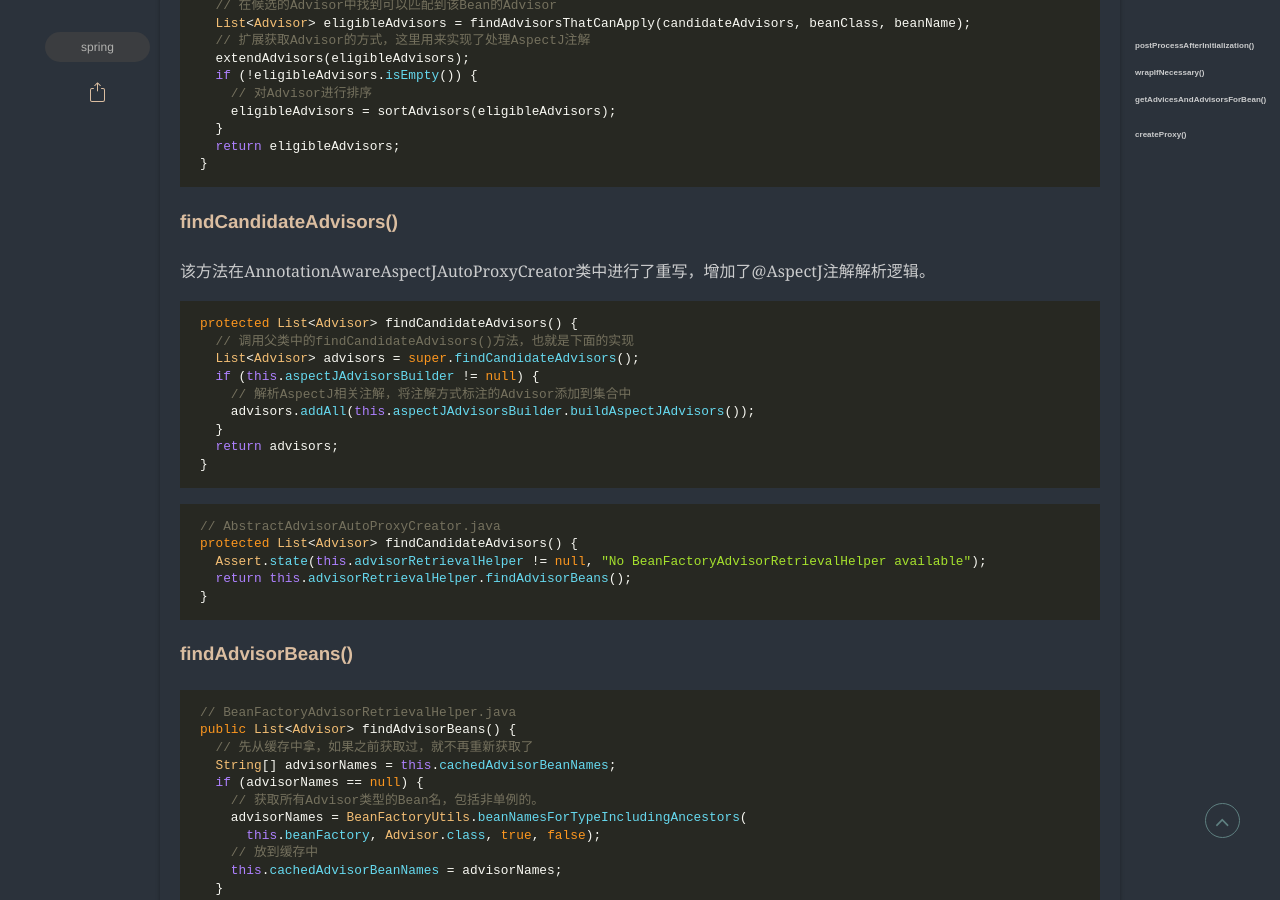
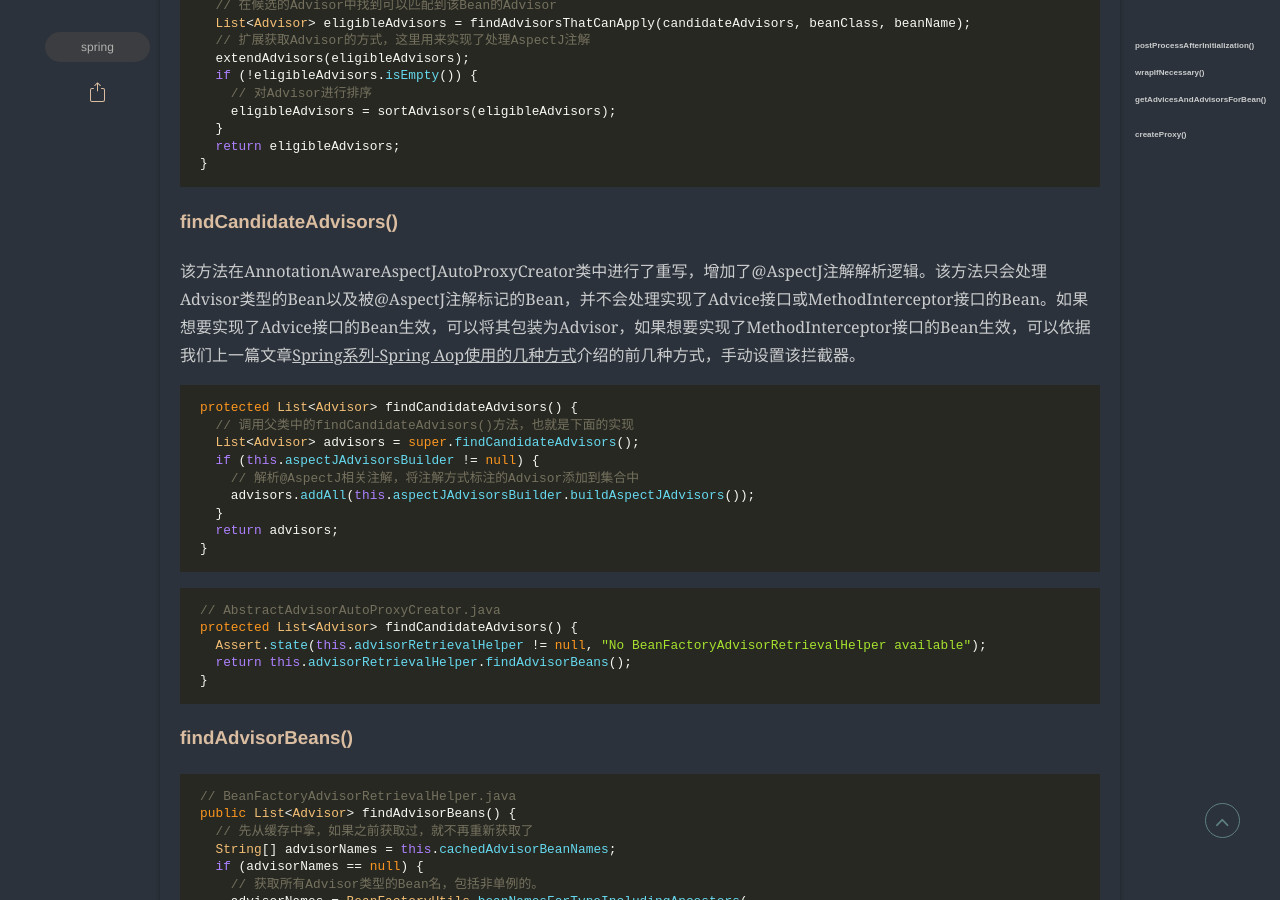
Before and after one commit to javaer996/javaer996.github.io, a Jekyll site: the page built from _posts/2022-03-16-Spring系列-Spring Aop实现原理分析.markdown, in a window 1280 px wide and 900 px high, scrolled down 2632 px. Built offline with Jekyll 4.4.1, drawn with Linux system fonts in a browser that asks for light colours; some web fonts are replaced; comment, search, counter and statistics services are not loaded.

Commit message:
修改Spring AOP

````diff
--- a/_posts/2022-03-16-Spring系列-Spring Aop实现原理分析.markdown
+++ b/_posts/2022-03-16-Spring系列-Spring Aop实现原理分析.markdown
@@ -117,14 +117,14 @@ protected List<Advisor> findEligibleAdvisors(Class<?> beanClass, String beanName
 
 ### findCandidateAdvisors()
 
-该方法在AnnotationAwareAspectJAutoProxyCreator类中进行了重写，增加了@AspectJ注解解析逻辑。
+该方法在AnnotationAwareAspectJAutoProxyCreator类中进行了重写，增加了@AspectJ注解解析逻辑。该方法只会处理Advisor类型的Bean以及被@AspectJ注解标记的Bean，并不会处理实现了Advice接口或MethodInterceptor接口的Bean。如果想要实现了Advice接口的Bean生效，可以将其包装为Advisor，如果想要实现了MethodInterceptor接口的Bean生效，可以依据我们上一篇文章[Spring系列-Spring Aop使用的几种方式](https://www.tengjiang.site/Spring%E7%B3%BB%E5%88%97-Spring-Aop%E5%AE%9E%E7%8E%B0%E5%8E%9F%E7%90%86%E5%88%86%E6%9E%90.html)介绍的前几种方式，手动设置该拦截器。
 
 ```java
 protected List<Advisor> findCandidateAdvisors() {
   // 调用父类中的findCandidateAdvisors()方法，也就是下面的实现
   List<Advisor> advisors = super.findCandidateAdvisors();
   if (this.aspectJAdvisorsBuilder != null) {
-    // 解析AspectJ相关注解，将注解方式标注的Advisor添加到集合中
+    // 解析@AspectJ相关注解，将注解方式标注的Advisor添加到集合中
     advisors.addAll(this.aspectJAdvisorsBuilder.buildAspectJAdvisors());
   }
   return advisors;
````
